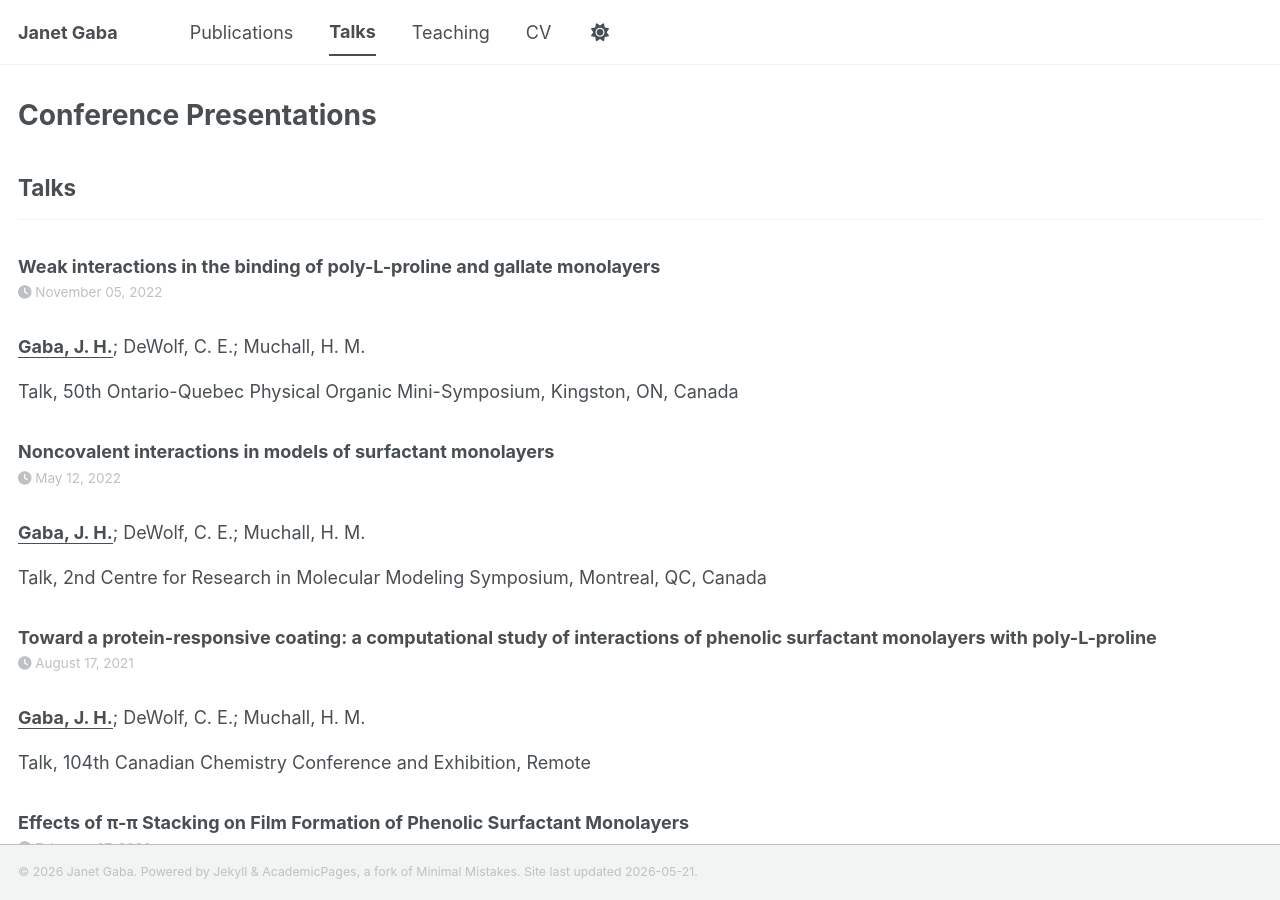
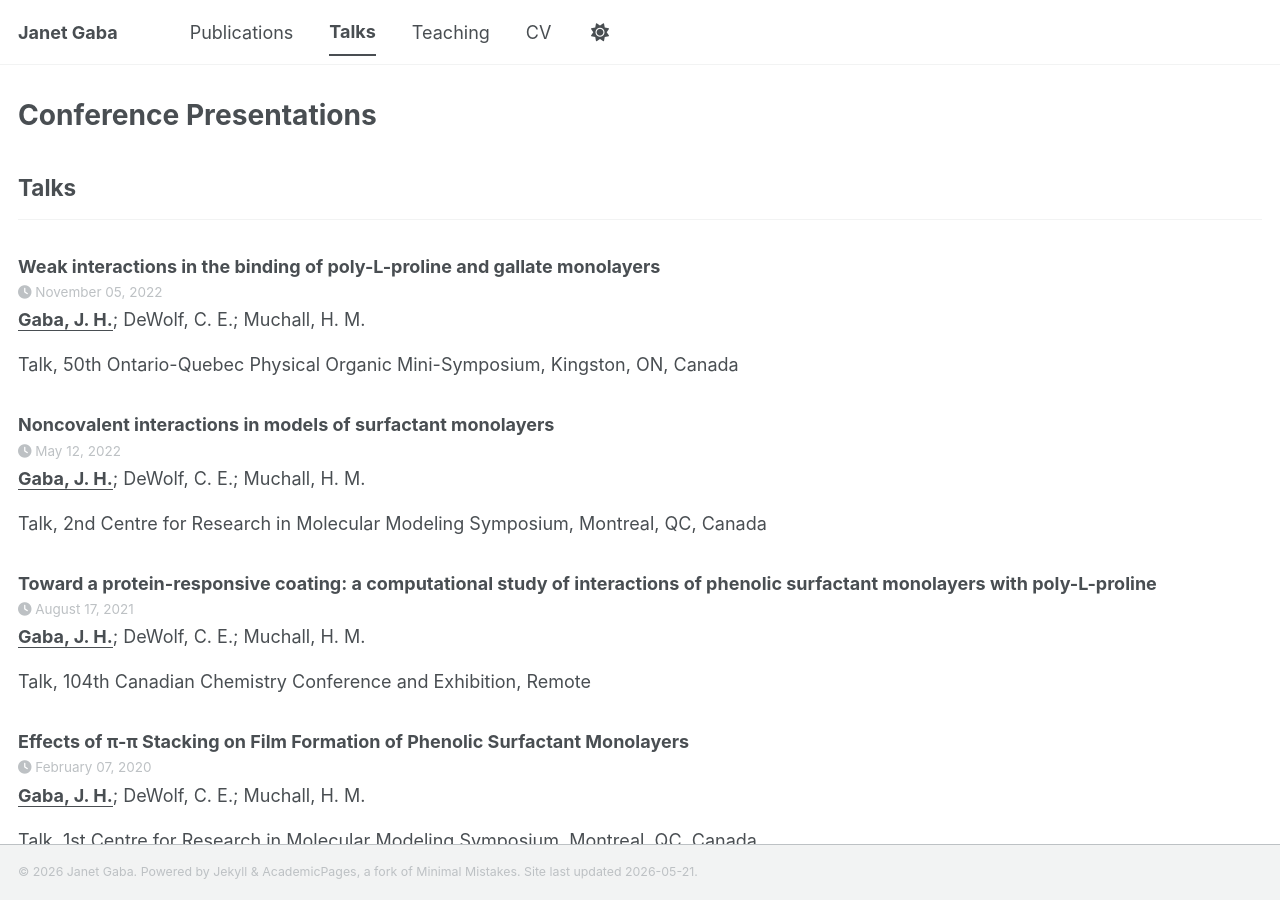
Before and after one commit to janetgaba/janetgaba.github.io, a Jekyll site: the page built from _pages/talks.html, in a window 1280 px wide and 900 px high. Built offline with Jekyll 4.4.1, drawn with Linux system fonts in a browser that asks for light colours; a script bundle is joined from its source files by our own code; library files that are not in the unit come from our copies.

Commit message:
Update archive-single-talk.html

```diff
--- a/_includes/archive-single-talk.html
+++ b/_includes/archive-single-talk.html
@@ -18,7 +18,7 @@
       <p class="page__meta"><i class="fa fa-clock" aria-hidden="true"></i> {% include read-time.html %}</p>
     {% endif %}
     {% if post.date %}<p class="page__meta"><i class="fa fa-clock" aria-hidden="true"></i> {{ post.date | date: '%B %d, %Y' }}</p>{% endif %}
-    {% if post.authors %}<br />{{ post.authors }}<br />{% endif %}
+    {% if post.authors %}{{ post.authors }}{% endif %}
     {% if post.venue %}<p itemprop="description">{{post.type}}, {{ post.venue }}, {{post.location}}</p>{% endif %}
     {% if post.excerpt %}<p itemprop="description">{{ post.excerpt | markdownify }}</p>{% endif %}
   </article>
```
